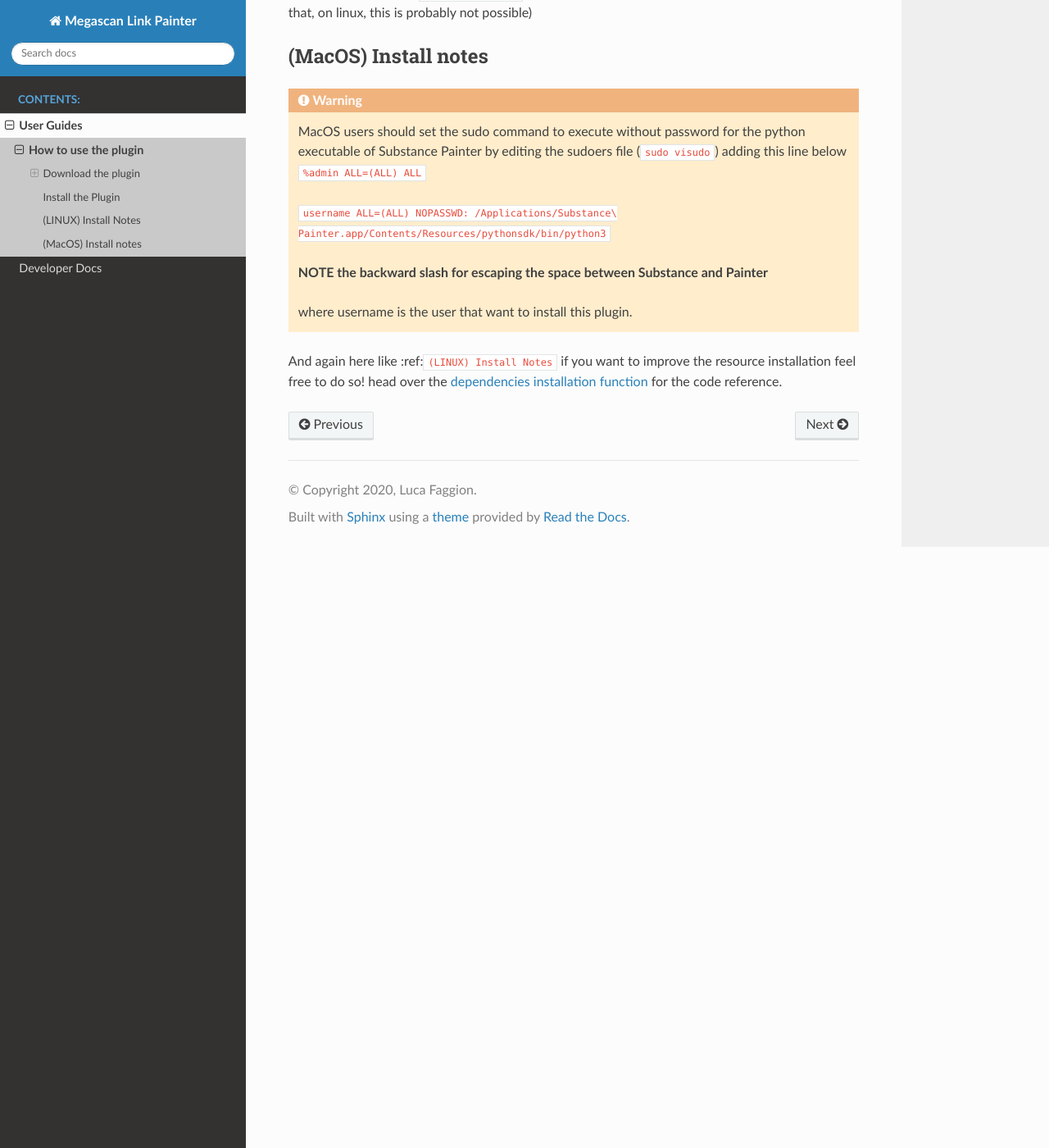
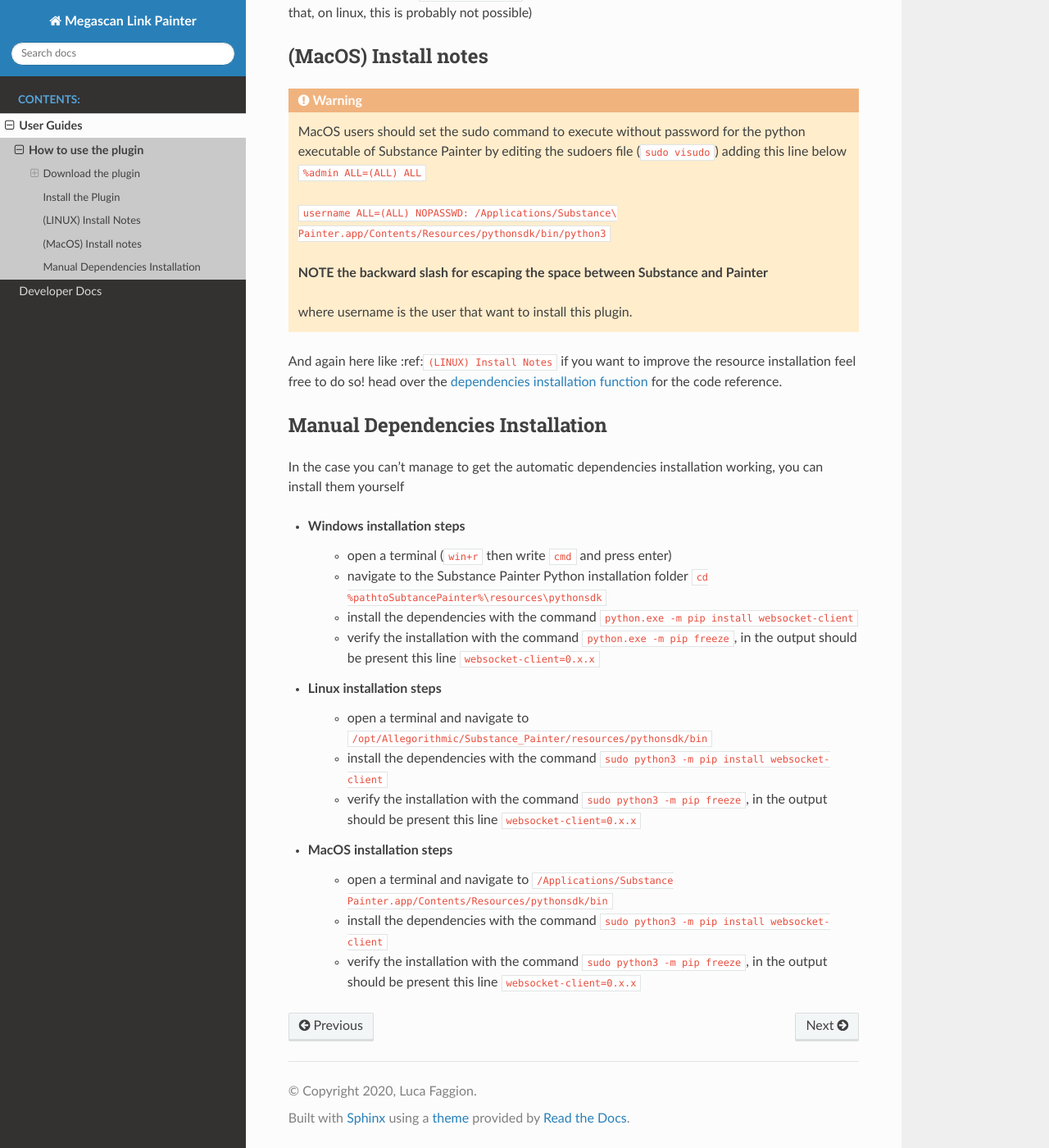
Before and after one commit to Raider-Arts/painter-megascan-link, a Sphinx documentation site: the page built from doc/user_guide.md, in a window 1280 px wide and 1400 px high, scrolled down 1945 px. Shown: the whole window at 82% size. Built offline with Sphinx 7.4.7 and the Read the Docs theme 2.0.0, drawn with Linux system fonts in a browser that asks for light colours.

Commit message:
[GLOBAL] Added manual dependencies installation docs

```diff
--- a/doc/user_guide.md
+++ b/doc/user_guide.md
@@ -89,6 +89,26 @@ asking at all for a password (but i think that, on linux, this is probably not p
 
 And again here like :ref:`(LINUX) Install Notes` if you want to improve the resource installation feel free to do so! head over the [dependencies installation function][dependecies_linux] for the code reference.
 
+## Manual Dependencies Installation
+In the case you can't manage to get the automatic dependencies installation working, you can install them yourself
+
+- **Windows installation steps**
+    > - open a terminal (`win+r` then write `cmd` and press enter)
+    > - navigate to the Substance Painter Python installation folder
+    `cd %pathtoSubtancePainter%\resources\pythonsdk`
+    > - install the dependencies with the command `python.exe -m pip install websocket-client`
+    > - verify the installation with the command `python.exe -m pip freeze`, in the output should be present this line `websocket-client=0.x.x`
+
+- **Linux installation steps**
+    > - open a terminal and navigate to `/opt/Allegorithmic/Substance_Painter/resources/pythonsdk/bin`
+    > - install the dependencies with the command `sudo python3 -m pip install websocket-client`
+    > - verify the installation with the command `sudo python3 -m pip freeze`, in the output should be present this line `websocket-client=0.x.x`
+
+- **MacOS installation steps**
+    > - open a terminal and navigate to `/Applications/Substance Painter.app/Contents/Resources/pythonsdk/bin`
+    > - install the dependencies with the command `sudo python3 -m pip install websocket-client`
+    > - verify the installation with the command `sudo python3 -m pip freeze`, in the output should be present this line `websocket-client=0.x.x`
+
 [quixelbridge]: https://quixel.com/bridge
 [sbspainter]: https://www.substance3d.com/products/substance-painter/
 [dependecies_linux]: https://github.com/Raider-Arts/painter-megascan-link/blob/master/megascan_link_python/__init__.py#L60
```
